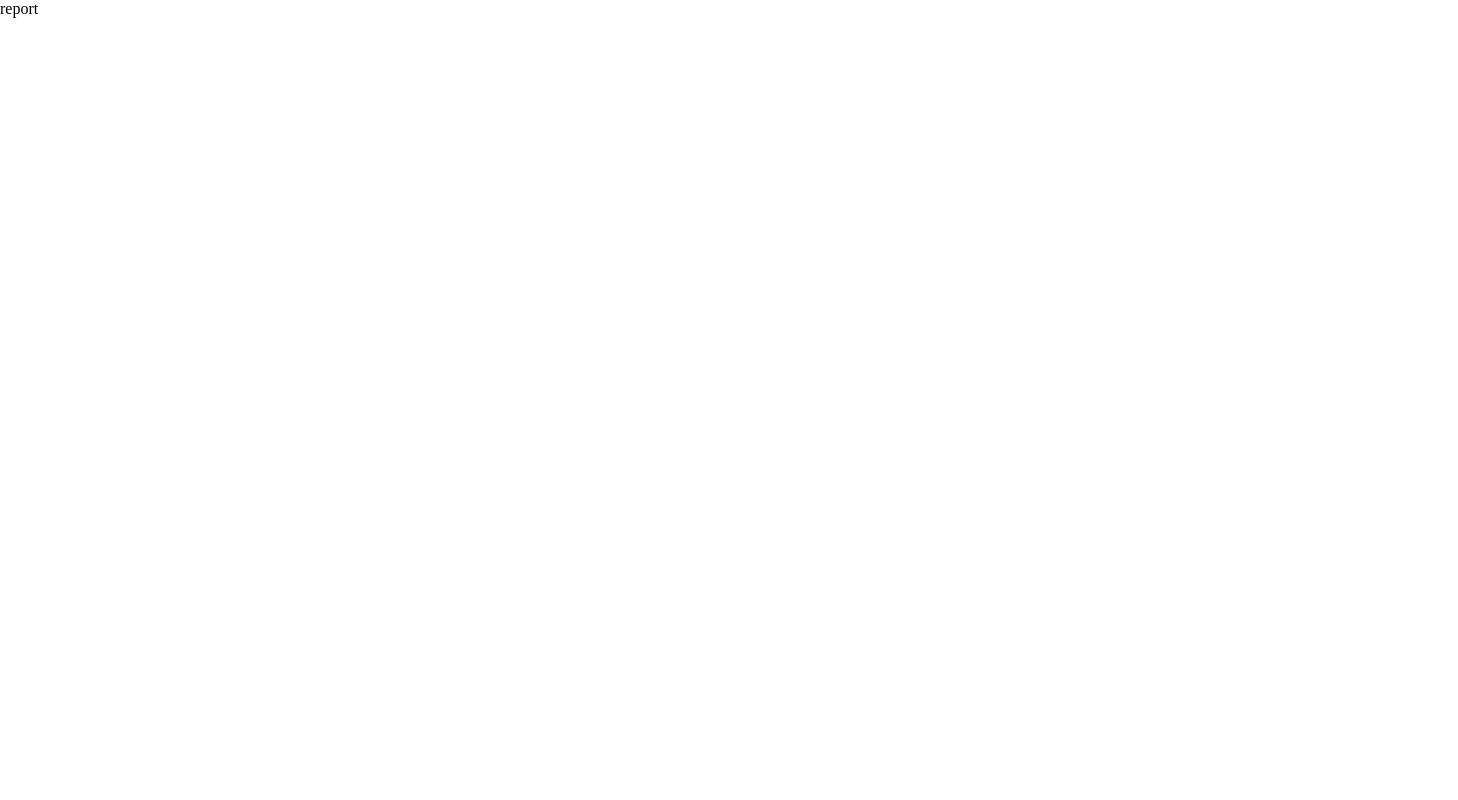
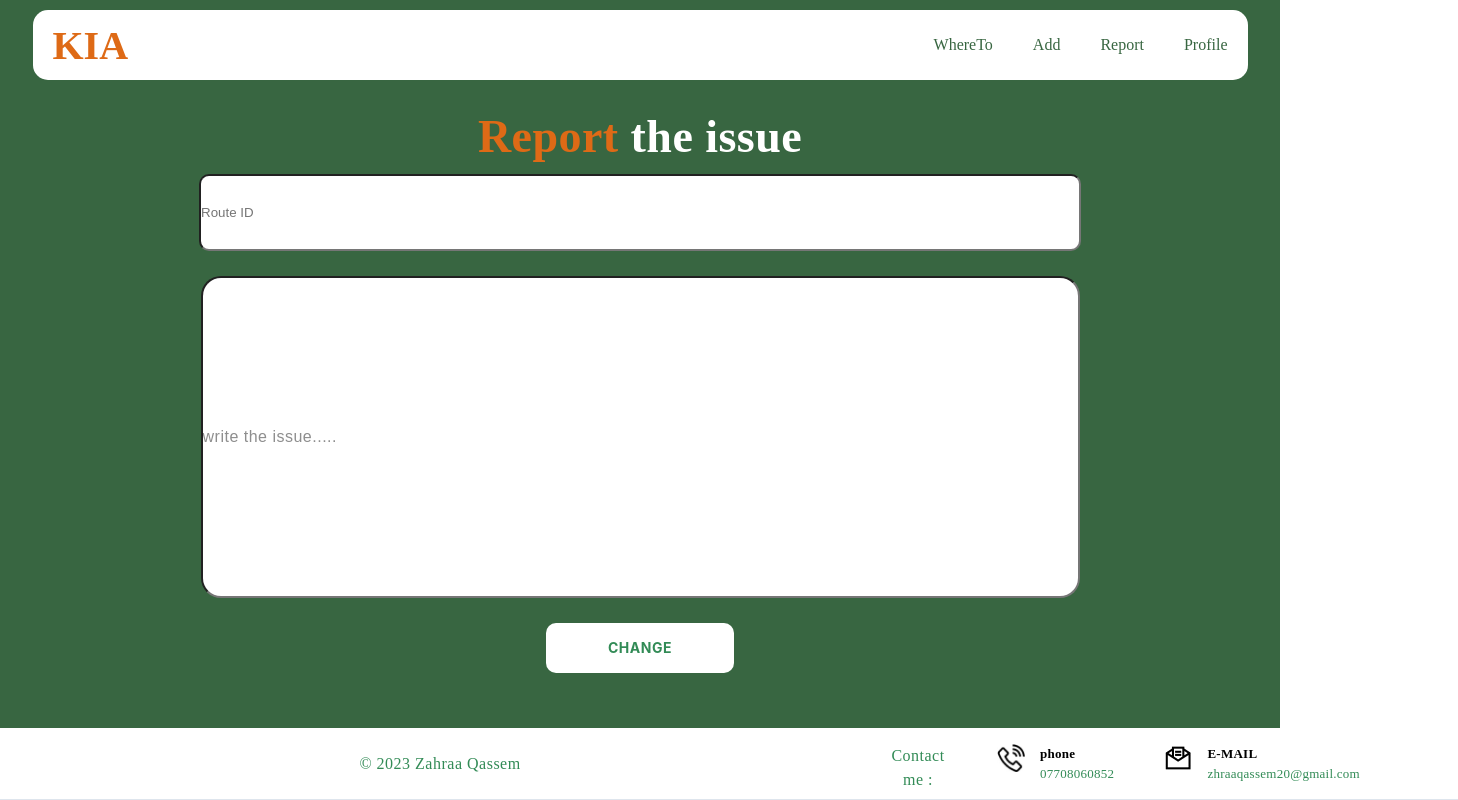
Before and after one commit to Zhraa-Qassem/booking-system, a React (Create React App) app: page /Report in a window 1280 px wide. Shown: the whole page, 1458 px wide, since content can reach past the window. Built offline with nearby package versions, Linux system fonts and the light colour scheme.

Commit message:
finsh report page and add page

```diff
--- a/src/App.css
+++ b/src/App.css
@@ -4,6 +4,7 @@
 }
 
 .home {
+
   margin: 0;
   padding: 0;
   background-color: #386641;
@@ -13,7 +14,7 @@
   align-self: center;
   margin: auto;
   margin-top: 10px;
-  height: 88px;
+  height: 70px;
   width: 1215px;
   border-radius: 15px;
   display: flex;
@@ -95,7 +96,36 @@ h1 {
   margin: 15px;
 }
 
-.btn {
+/* buttons */
+.btn-container {
+  display: flex;
+  justify-content: center;
+  align-items: center;
+}
+.wt-btn{
+  background-color: #FFF;
+  color: #328B56;
+}
+.btn{
+  background-color: #328B56;
+  color: #FFF;
+}
+.btn,.wt-btn {
+  width: 188px;
+  height: 50px;
+  border-radius: 10px;
+  border: none;
+  text-align: center;
+  font-family: Inter;
+  font-size: 14px;
+  font-style: normal;
+  font-weight: 700;
+  line-height: 160%;
+  letter-spacing: 0.5px;
+  text-transform: uppercase;
+}
+
+.home-btn {
   width: 137px;
   height: 36px;
   border-radius: 10px;
@@ -104,6 +134,19 @@ h1 {
   font-size: 14px;
   font-weight: bold;
 }
+
+.add-btn {
+  width: 98px;
+  height: 38px;
+  justify-content: center;
+  align-items: center;
+  border-radius: 10px;
+  background: rgba(34, 79, 52, 0.40);
+  border: none;
+  color: #FFF;
+}
+
+/* end of buttons */
 
 .right {
   flex: 1;
@@ -126,23 +169,21 @@ h1 {
 }
 
 /* where to page  */
-.add, .where-to {
+.add,
+.where-to {
   background-color: #386641;
   display: flex;
   flex-direction: column;
   justify-content: center;
   align-items: center;
-
 }
 
-.add-card, .where-card {
-
+.add-card,
+.where-card {
   display: flex;
   flex-direction: row;
   justify-content: center;
-  /* Center vertically */
   align-items: center;
-  /* Center horizontally */
   gap: 100px;
   width: 1292px;
   height: 700px;
@@ -159,7 +200,8 @@ h1 {
       white 100%);
 }
 
-.add-header,.where-header {
+.add-header,
+.where-header {
   display: flex;
   flex-direction: column;
   align-items: start;
@@ -167,8 +209,10 @@ h1 {
   gap: 33px;
 }
 
-.add-header, .where-header h1 {
-  color: #DE6A16;
+.add-header h1,
+.where-header h1,
+.report h1 {
+  color: #de6a16;
   font-family: Montserrat;
   font-size: 46px;
   font-style: normal;
@@ -176,23 +220,19 @@ h1 {
   line-height: 24px;
   letter-spacing: 0.46px;
 }
-.add-header h1{
-  color: #DE6A16;
-font-family: Montserrat;
-font-size: 42px;
-font-style: normal;
-font-weight: 600;
-line-height: 24px;
-letter-spacing: 0.46px;
+
+.add-header h1 {
+  font-size: 44px;
 }
 
-.add-p,.where-p {
+.add-p,
+.where-p {
   text-align: start;
   align-items: start;
 }
 
-.add-p, .where-p p {
-
+.add-p p,
+.where-p p {
   color: #000;
   font-family: Montserrat;
   font-size: 14px;
@@ -202,7 +242,8 @@ letter-spacing: 0.46px;
   letter-spacing: 0.14px;
 }
 
-.add-input,.where-input {
+.add-input,
+.where-input {
   margin-top: 23px;
   display: flex;
   height: 55px;
@@ -210,12 +251,13 @@ letter-spacing: 0.46px;
   flex-direction: column;
   align-items: flex-start;
   gap: 12px;
-
 }
 
-
-.add-input, .where-input ::placeholder {
-  color: #8E8E8E;
+.add-input ::placeholder,
+.where-input ::placeholder,
+.report-input ::placeholder,
+.message::placeholder {
+  color: #8e8e8e;
   font-size: 16px;
   font-style: normal;
   font-weight: 400;
@@ -224,24 +266,32 @@ letter-spacing: 0.46px;
   margin-top: 40px;
   text-align: start;
 }
-
-.add-input, .where-input input {
-  border: none;
-}
-.add-input input {
-  border: none;
+.message::placeholder {
+ align-items: start;
 }
 
- hr {
+
+.add-input input,
+.where-input input,
+.report-input input,
+.message input{
+  border: none;
+  width: 516px;
+  height: 26px;
+}
+
+hr {
   width: 548px;
   height: 1px;
-  background-color: #737B7D;
+  background-color: #737b7d;
 }
 
-.add-form ,.where-form {
+.add-form,
+.where-form {
   width: 545px;
 
 }
+
 
 
 /* .right-where {
@@ -344,3 +394,39 @@ h4 {
   line-height: 20px;
   letter-spacing: 0.26px;
 }
+
+.report {
+  width: 100vw;
+  height: 100vh;
+  background-color: #386641;
+  display: flex;
+  gap: 25px;
+  flex-direction: column;
+  justify-content: center;
+  align-items: center;
+
+}
+
+.message {
+  width: 875px;
+  height: 449px;
+  display: flex;
+  flex-direction: column;
+  align-items: flex-start;
+  justify-content: start;
+  gap: 10px;
+  border-radius: 20px;
+  background: #FFF;
+}
+
+.report-input {
+  display: flex;
+  width: 878px;
+  height: 73px;
+  flex-direction: column;
+  justify-content: center;
+  align-items: center;
+  gap: 10px;
+  border-radius: 10px;
+  background: #FFF;
+}
--- /dev/null
+++ b/src/component/AddCard.jsx
@@ -0,0 +1,51 @@
+import React from 'react'
+import Button from '../component/Button'
+import green from '../assets/green.jpg'
+function AddCard() {
+  return (
+    <div className='add-card'>
+    <div className='add-form'>
+    <div className='add-header'>
+      <h1> <span style={{color: 'black'}}> thank you  </span>for cooperating !
+      </h1>
+      <div className='add-p'>
+      <p>hello user !
+      </p>
+      <p>please Enter your location and destination below.</p>
+      </div>
+      </div>
+      <form>
+        <div className='add-input'>
+          <input placeholder='Starting Point '>
+          </input>
+          <hr></hr>
+        </div>
+        <div className='add-input'>
+          <input placeholder='Destination'></input>
+          <hr></hr>
+        </div>
+        <div className='add-input' >
+          <input placeholder='Stop 1'>
+          </input>
+          <hr style={{width:'274px'}}></hr>
+        </div>
+        <div className='add-input' >
+          <input placeholder='Stop 2'>
+          </input>
+          <hr style={{width:'274px'}}></hr>
+        </div>
+
+        <button className='add-btn'>Add Stop</button>
+
+      </form>
+      <Button label="Submit"  className="btn" />
+    </div>
+     <div className='image-container'>
+
+     <img src={green} alt='add ' className='centered-image' />
+    </div>
+    </div>
+  )
+}
+
+export default AddCard
--- /dev/null
+++ b/src/component/Button.jsx
@@ -0,0 +1,14 @@
+import React from 'react';
+
+const Button = ({ label, onClick, className }) => {
+  return (
+    <div className='btn-container'>
+    <button className={className} onClick={onClick}>
+      {label}
+    </button>
+    </div>
+  );
+};
+
+
+export default Button;
--- a/src/pages/Add.jsx
+++ b/src/pages/Add.jsx
@@ -1,48 +1,14 @@
 import React from 'react'
-import green from '../assets/green.jpg'
+import AddCard from '../component/AddCard'
+import Navbar from '../component/NavBar'
+import Footer from '../component/Footer'
 import '../App.css'
 function Add() {
   return (
     <div className='add'>
-    <div className='add-card'>
-    <div className='add-form'>
-    <div className='add-header'>
-      <h1> <span style={{color: 'black'}}> thank you  </span>for cooperating !
-      </h1>
-      <div className='add-p'>
-      <p>hello user !
-      </p>
-      <p>please Enter your location and destination below.</p>
-      </div>
-      </div>
-      <form>
-        <div className='add-input'>
-          <input placeholder='Starting Point '>
-          </input>
-          <hr></hr>
-        </div>
-        <div className='add-input'>
-          <input placeholder='Destination'></input>
-          <hr></hr>
-        </div>
-        <div className='add-input' >
-          <input placeholder='Stop 1'>
-          </input>
-          <hr style={{width:'274px'}}></hr>
-        </div>
-        <div className='add-input' >
-          <input placeholder='Stop 2'>
-          </input>
-          <hr style={{width:'274px'}}></hr>
-        </div>
-        <button>Add Stop</button>
-      </form>
-    </div>
-     <div className='image-container'>
-
-     <img src={green} alt='find way ' className='centered-image' />
-    </div>
-    </div>
+    <Navbar />
+    <AddCard />
+    <Footer />
     </div>
   )
 }
--- a/src/pages/Header.jsx
+++ b/src/pages/Header.jsx
@@ -14,7 +14,8 @@ function Header() {
               Explore this route finding website
               find the best route for your destination efficiently!
               <span>
-                <button className='btn' >
+
+                <button className='home-btn' >
                   Explore!
                 </button></span>
             </h3>
--- a/src/pages/Report.jsx
+++ b/src/pages/Report.jsx
@@ -1,9 +1,21 @@
 import React from 'react'
+import Navbar from '../component/NavBar'
+import Footer from '../component/Footer'
+import Button from '../component/Button'
 import '../App.css'
 function Report() {
   return (
     <div className='report'>
-     report
+    <Navbar/>
+     <h1>
+     Report <span style={{color:'white'}}> the issue</span>
+     </h1>
+     <div>
+     <input className='report-input' placeholder='Route ID'></input>
+     </div>
+     <input className='message' placeholder='write the issue.....'></input>
+     <Button label={'Change'} className={'wt-btn'}/>
+     <Footer/>
     </div>
   )
 }
```
Also changed, not shown: src/pages/Routes.jsx (added, +11 -0 lines), src/pages/ViewRoute.jsx (added, +11 -0 lines).
